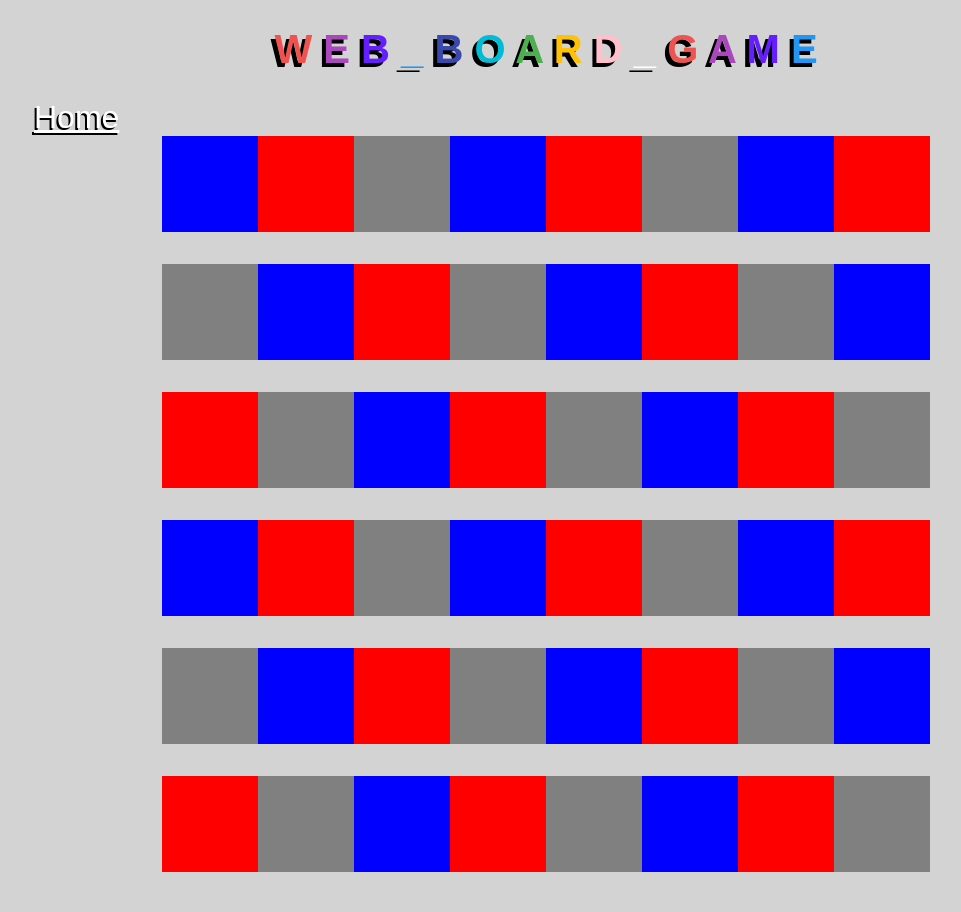
After one commit to SeanDooley04/CSIS3126_Dooley, a PHP site: page /start_game.php in a window 1280 px wide. The commit adds this page. Shown: the whole page, without its empty margins (94-1055 px from the left). Run offline with PHP 8.4, Linux system fonts and the light colour scheme.

Commit message:
Added start game link to index and very basic game board page

```diff
--- a/header.php
+++ b/header.php
@@ -66,8 +66,11 @@
 
 			font-family: Arial;
 			font-size: 2rem;
-
+            width: 80vw;
+            margin: 0 auto;
 			background-color: lightgray;
+            color: white;
+            text-shadow: -2px 2px black;
 		}
         p{
             width:80vw;
--- /dev/null
+++ b/start_game.php
@@ -0,0 +1,95 @@
+
+<?php
+    include('header.php');
+    include('global.php');
+?>
+<p><a href='index.php'>Home</a></p>
+<style>
+
+
+    .gameBoard{
+        width:60vw;
+        height: 60vw;
+        margin: 0 auto;
+        display: flex;
+        flex-wrap: wrap;
+
+    }
+    .square{
+        width: 12.5%;
+        height: 12.5%;
+        float: left;
+        display: flex;
+        justify-content: center;
+        align-items: center;
+        position: relative;
+
+
+    }
+    .blue {
+        background-color: blue;
+    }
+    .red{
+        background-color: red;
+    }
+    .gray{
+        background-color: gray;
+    }
+
+</style>
+    <div class="gameBoard">
+        <div class="square blue"></div>
+        <div class="square red"></div>
+        <div class="square gray"></div>
+        <div class="square blue"></div>
+        <div class="square red"></div>
+        <div class="square gray"></div>
+        <div class="square blue"></div>
+        <div class="square red"></div>
+
+         <div class="square gray"></div>
+         <div class="square blue"></div>
+         <div class="square red"></div>
+         <div class="square gray"></div>
+         <div class="square blue"></div>
+         <div class="square red"></div>
+         <div class="square gray"></div>
+         <div class="square blue"></div>
+         <div class="square red"></div>
+         <div class="square gray"></div>
+         <div class="square blue"></div>
+         <div class="square red"></div>
+         <div class="square gray"></div>
+         <div class="square blue"></div>
+         <div class="square red"></div>
+         <div class="square gray"></div>
+         <div class="square blue"></div>
+         <div class="square red"></div>
+         <div class="square gray"></div>
+         <div class="square blue"></div>
+         <div class="square red"></div>
+         <div class="square gray"></div>
+         <div class="square blue"></div>
+         <div class="square red"></div>
+         <div class="square gray"></div>
+         <div class="square blue"></div>
+         <div class="square red"></div>
+         <div class="square gray"></div>
+         <div class="square blue"></div>
+         <div class="square red"></div>
+         <div class="square gray"></div>
+         <div class="square blue"></div>
+         <div class="square red"></div>
+         <div class="square gray"></div>
+
+         <div class="square blue"></div>
+         <div class="square red"></div>
+         <div class="square gray"></div>
+         <div class="square blue"></div>
+         <div class="square red"></div>
+         <div class="square gray"></div>
+
+    </div>
+<?php
+include('footer.php');
+?>
```
Also changed, not shown: index.php (+5 -12 lines).
